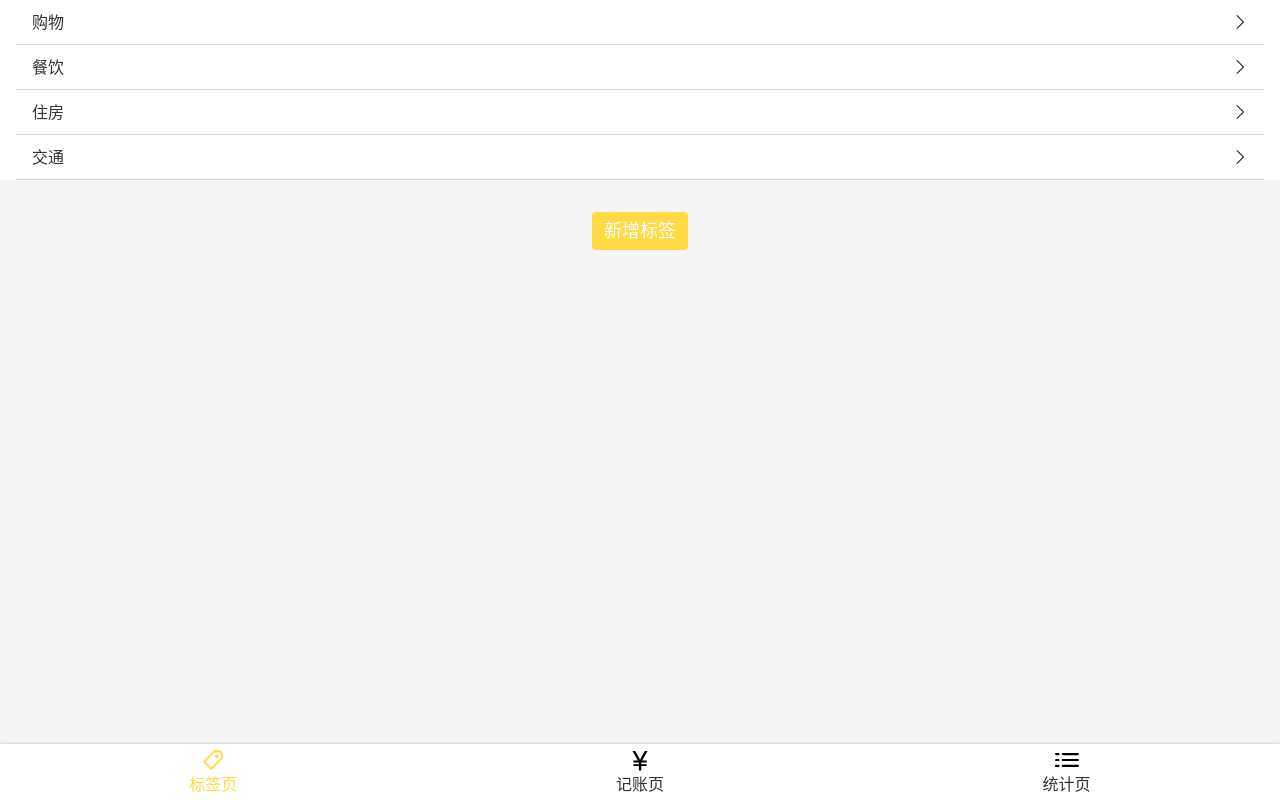
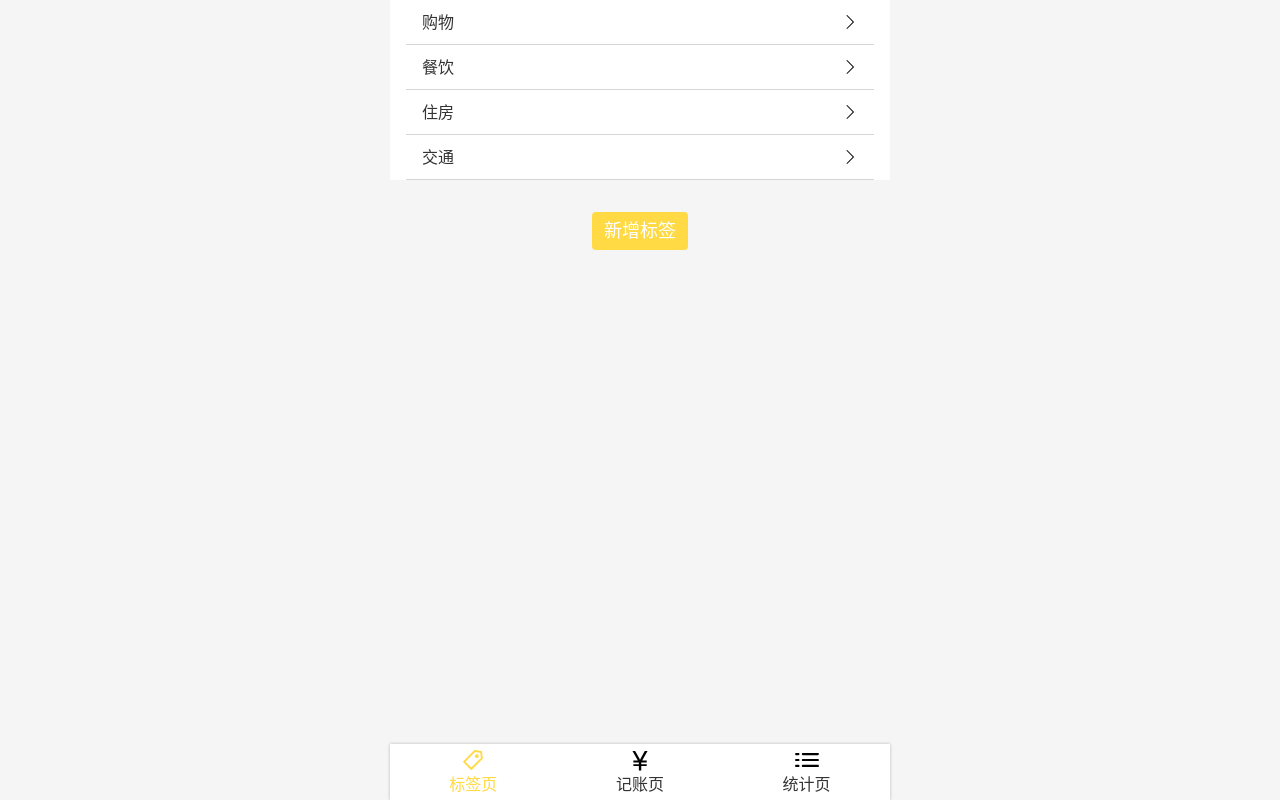
Before and after one commit to Steven-UV/mango--money, a React app: page /#/tags in a window 1280 px wide. Built offline with nearby package versions, Linux system fonts and the light colour scheme.

Commit message:
解决PC端页面宽度问题

```diff
--- a/src/App.tsx
+++ b/src/App.tsx
@@ -14,6 +14,8 @@ import { Tag } from "./Views/Tag";
 
 const AppWrapper = styled.div`
   color: #333;
+  max-width: 500px;
+  margin: 0 auto;
 `;
 
 function App() {
--- a/src/components/Layout.tsx
+++ b/src/components/Layout.tsx
@@ -11,6 +11,9 @@ const Wrapper = styled.div`
 const Main = styled.div`
   flex-grow: 1;
   overflow: auto;
+  &::-webkit-scrollbar {
+    display: none;
+  }
 `;
 
 type Props = {
```
